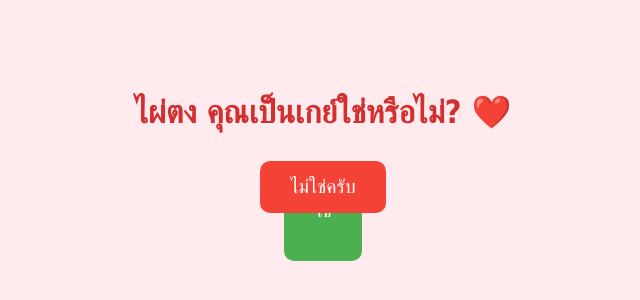
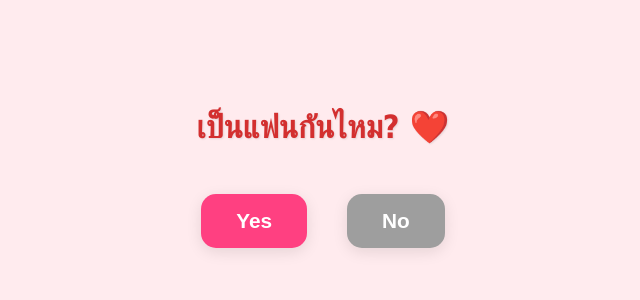
Before and after one commit to kongsupk-ai/my-valentine, a plain HTML site: page index.html in a window 1280 px wide. Shown: the part 234-534 px from the top of the page, without its empty margins (317-957 px from the left). Drawn offline with Linux system fonts and the light colour scheme.

Commit message:
index.html

```diff
--- a/index.html
+++ b/index.html
@@ -1,42 +1,102 @@
 <!DOCTYPE html>
-<html>
+<html lang="th">
 <head>
     <meta charset="UTF-8">
     <meta name="viewport" content="width=device-width, initial-scale=1.0">
-    <title>ถามอะไรหน่อย...สุดหล่อ</title>
+    <title>ถามอะไรหน่อย... ❤️</title>
     <style>
-        body { background-color: #ffebee; display: flex; flex-direction: column; align-items: center; justify-content: center; height: 100vh; margin: 0; font-family: 'Tahoma', sans-serif; overflow: hidden; }
-        h1 { color: #d32f2f; margin-bottom: 30px; }
-        .btn-group { position: relative; width: 100%; height: 100px; display: flex; justify-content: center; gap: 20px; }
-        button { padding: 15px 30px; font-size: 1.2rem; border-radius: 10px; border: none; cursor: pointer; transition: 0.2s; }
-        #yesBtn { background-color: #4caf50; color: white; }
-        #noBtn { background-color: #f44336; color: white; position: absolute; }
+        /* จัดการพื้นหลังและฟอนต์ */
+        body {
+            background-color: #ffebee;
+            display: flex;
+            flex-direction: column;
+            align-items: center;
+            justify-content: center;
+            height: 100vh;
+            margin: 0;
+            font-family: 'Tahoma', sans-serif;
+            overflow: hidden;
+        }
+
+        h1 {
+            color: #d32f2f;
+            margin-bottom: 50px;
+            text-align: center;
+            text-shadow: 1px 1px 2px rgba(0,0,0,0.1);
+        }
+
+        /* Container สำหรับจัดปุ่มให้อยู่แนวระนาบ */
+        .btn-group {
+            display: flex;
+            justify-content: center;
+            align-items: center;
+            gap: 40px;
+            width: 100%;
+            height: 50px;
+            position: relative;
+        }
+
+        button {
+            padding: 15px 35px;
+            font-size: 1.3rem;
+            border-radius: 15px;
+            border: none;
+            cursor: pointer;
+            font-weight: bold;
+            box-shadow: 0 4px 15px rgba(0,0,0,0.1);
+            transition: transform 0.1s;
+        }
+
+        button:active {
+            transform: scale(0.95);
+        }
+
+        #yesBtn {
+            background-color: #ff4081;
+            color: white;
+            z-index: 10;
+        }
+
+        #noBtn {
+            background-color: #9e9e9e;
+            color: white;
+            position: relative; /* เริ่มต้นเป็น relative เพื่อให้อยู่ใน Flexbox */
+        }
     </style>
 </head>
 <body>
 
-    <h1>ไผ่ตง คุณเป็นเกย์ใช่หรือไม่? ❤️</h1>
+    <h1>เป็นแฟนกันไหม? ❤️</h1>
 
     <div class="btn-group">
-        <button id="yesBtn" onclick="accepted()">ใช่</button>
-        <button id="noBtn" onmouseover="moveButton()" onclick="moveButton()">ไม่ใช่ครับ</button>
+        <button id="yesBtn" onclick="accepted()">Yes</button>
+        <button id="noBtn" onmouseover="moveButton()" onclick="moveButton()">No</button>
     </div>
 
     <script>
         function moveButton() {
             const noBtn = document.getElementById('noBtn');
-            // สุ่มพิกัดใหม่ โดยหักลบขนาดปุ่มออกเพื่อไม่ให้หลุดขอบจอ
-            const x = Math.random() * (window.innerWidth - noBtn.offsetWidth);
-            const y = Math.random() * (window.innerHeight - noBtn.offsetHeight);
 
-            noBtn.style.left = x + 'px';
-            noBtn.style.top = y + 'px';
+            // เมื่อเริ่มวิ่ง ให้เปลี่ยนเป็น absolute เพื่อให้กระโดดไปทั่วจอ
+            noBtn.style.position = 'absolute';
+
+            // คำนวณขอบเขตหน้าจอไม่ให้ปุ่มวิ่งทะลุออกไป
+            const maxX = window.innerWidth - noBtn.offsetWidth;
+            const maxY = window.innerHeight - noBtn.offsetHeight;
+
+            const randomX = Math.floor(Math.random() * maxX);
+            const randomY = Math.floor(Math.random() * maxY);
+
+            noBtn.style.left = randomX + 'px';
+            noBtn.style.top = randomY + 'px';
         }
 
         function accepted() {
-            alert("เย้! คุณคือนักขุดทอง! ❤️");
-            window.location.href = "https://www.youtube.com/watch?v=kqNrhzTnD44&list=RDkqNrhzTnD44&start_radio=1"; //
+            alert("เย้! ตกลงแล้วนะ ฟังเพลงนี้แทนคำพูดเรานะ ❤️");
+            // ใส่ลิงก์เพลง YouTube ของคุณที่นี่ (ตรงเครื่องหมายคำพูด)
+            window.location.href = "https://www.youtube.com/watch?v=Mwb6BbrogAY&list=RDhhsD3eyUlYk&index=2";
         }
     </script>
+
 </body>
 </html>
```
